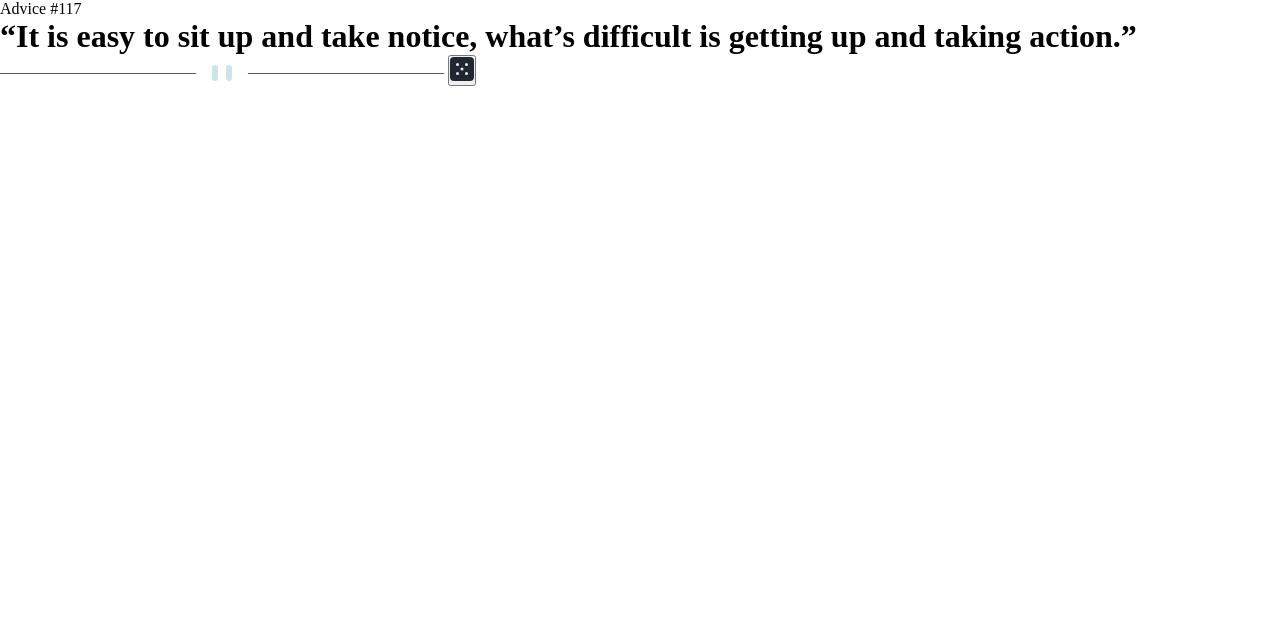
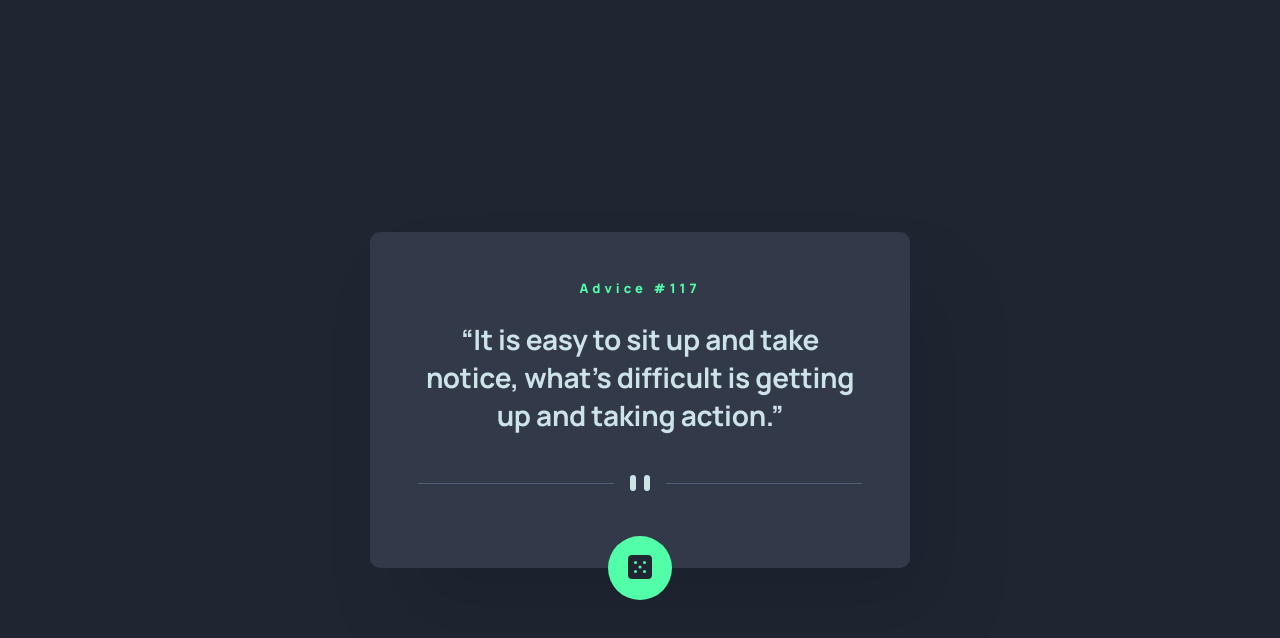
Before and after one commit to israel-monteiro/advice-generator-app, a plain HTML site: page index.html in a window 1280 px wide. Drawn offline with Linux system fonts and the light colour scheme.

Commit message:
feat: complete visual design

```diff
--- a/index.html
+++ b/index.html
@@ -8,9 +8,10 @@
         <link rel="icon" type="image/png" sizes="32x32" href="./images/favicon-32x32.png" />
 
         <title>Frontend Mentor | Advice generator app</title>
-        <link rel="stylesheet" href="./src/css/reset.css">
-        <link rel="stylesheet" href="./src/css/variables.css">
-        <link rel="stylesheet" href="./src/css/style.css">
+        <link rel="stylesheet" href="./src/css/reset.css" />
+        <link rel="stylesheet" href="./src/css/variables.css" />
+        <link rel="stylesheet" href="./src/css/style.css" />
+        <link rel="stylesheet" href="./src/css/responsive.css" />
 
         <link rel="preconnect" href="https://fonts.googleapis.com" />
         <link rel="preconnect" href="https://fonts.gstatic.com" crossorigin />
@@ -18,19 +19,21 @@
     </head>
     <body>
         <main class="container">
-            <div class="advice-card">
-                <p class="advice-card__id">Advice #117</p>
-                <h1 class="advice-card__text">
-                    “It is easy to sit up and take notice, what’s difficult is getting up and taking action.”
-                </h1>
+            <article class="advice-card">
+                <div class="advice-card__content">
+                    <p class="advice-card__id" id="advice-id">Advice #117</p>
+                    <h1 class="advice-card__text" id="advice-text">
+                        “It is easy to sit up and take notice, what’s difficult is getting up and taking action.”
+                    </h1>
+                </div>
                 <picture class="advice-card__divider">
                     <source media="(min-width: 768px)" srcset="./assets/images/pattern-divider-desktop.svg" />
                     <img src="./assets/images/pattern-divider-mobile.svg" alt="" />
                 </picture>
-                <button class="advice-card__button" type="button" aria-label="Generate new advice">
+                <button class="advice-card__button" id="generate-advice" type="button" aria-label="Generate new advice">
                     <img src="./assets/images/icon-dice.svg" alt="" />
                 </button>
-            </div>
+            </article>
         </main>
     </body>
 </html>
--- a/src/css/style.css
+++ b/src/css/style.css
@@ -0,0 +1,92 @@
+body {
+    font-family: "Manrope", sans-serif;
+    font-style: normal;
+    font-weight: 800;
+    text-align: center;
+}
+
+.container {
+    height: 100vh;
+    background-color: var(--colors-blue-950);
+
+    display: flex;
+    flex-direction: column;
+    justify-content: center;
+    align-items: center;
+}
+
+.advice-card {
+    max-width: var(--max-width-sm);
+    background-color: var(--colors-blue-900);
+    padding: var(--spacing-500) var(--spacing-300);
+
+    display: flex;
+    flex-direction: column;
+    align-items: center;
+    gap: var(--spacing-400);
+
+    border-radius: 10px;
+    box-shadow: 30px 50px 80px 0 rgba(0, 0, 0, 0.1);
+
+    position: relative;
+    padding-bottom: calc(var(--spacing-400) + 32px);
+}
+
+.advice-card__content {
+    display: flex;
+    flex-direction: column;
+    gap: var(--spacing-200);
+}
+
+.advice-card__content .advice-card__id {
+    color: var(--colors-green-300);
+    font-size: 13px;
+    line-height: 135%;
+    letter-spacing: 4px;
+}
+.advice-card__content .advice-card__text {
+    color: var(--colors-blue-200);
+    font-size: 24px;
+    line-height: 135%;
+    letter-spacing: -0.3px;
+}
+
+.advice-card__button {
+    width: 64px;
+    height: 64px;
+    border: none;
+    border-radius: 32px;
+    background: var(--colors-green-300);
+
+    position: absolute;
+    left: 50%;
+    bottom: -32px;
+    transform: translateX(-50%);
+
+    transition: all 0.3s ease;
+}
+
+.advice-card__button:hover {
+    cursor: pointer;
+    box-shadow: 0 0 40px 0 var(--colors-green-300);
+}
+
+@media (min-width: 768px) {
+    .advice-card {
+        max-width: var(--max-width-lg);
+        padding: var(--spacing-600);
+        gap: var(--spacing-500);
+        padding-bottom: calc(var(--spacing-500) + 32px);
+    }
+
+    .advice-card__content {
+        gap: var(--spacing-300);
+    }
+
+    .advice-card__content .advice-card__id {
+        font-size: 13px;
+    }
+    .advice-card__content .advice-card__text {
+        font-size: 28px;
+    }
+}
```
